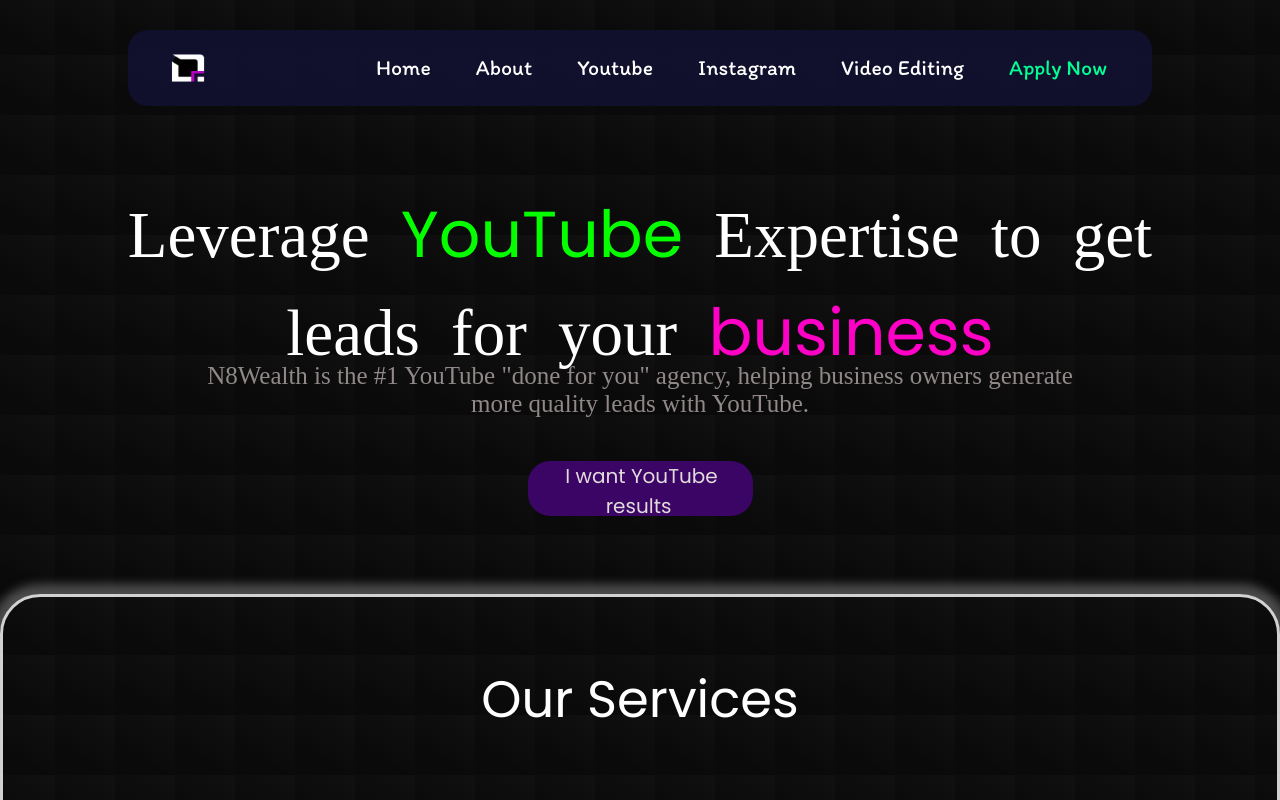
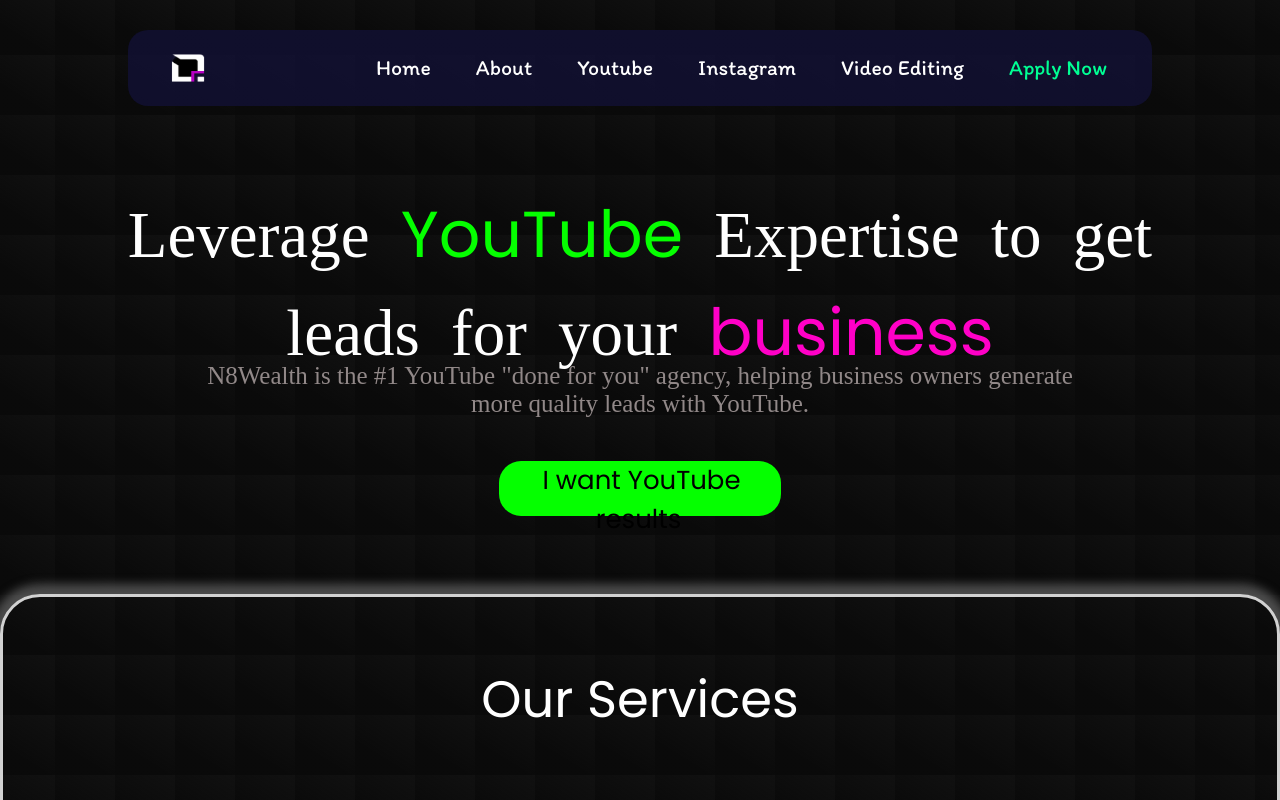
Before and after one commit to hackhaveli/Introocate, a React (Vite) app: page /youtube in a window 1280 px wide. Shown: the top 800 px of the page. Built offline with nearby package versions, Linux system fonts and the light colour scheme; a web font is replaced by a local one.

Commit message:
Update button

```diff
--- a/src/styles/style.css
+++ b/src/styles/style.css
@@ -157,21 +157,26 @@ nav {
 
 #main-button {
   border-radius: 22px;
-  background: #3B0565;
-  width: 225px;
+  background: #05FF00;
+  width: 22%;
   height: 55px;
   outline: none;
-  color: white;
+  color: #000000;
   border: none;
   margin-top: 18px;
   margin-bottom: 18px;
+  transition: background 0.3s ease, transform 0.3s ease; /* Add transition property */
+}
 
+#main-button:hover {
+  background: #00CC00; /* Change background color on hover */
+  transform: scale(1.05); /* Slightly scale up the button on hover */
 }
 
 #main-button a {
   text-decoration: none;
-  color: #e1dbdb;
-  font-size: 20px;
+  color: black;
+  font-size: 26px;
   padding: 3px;
 }
 
```
